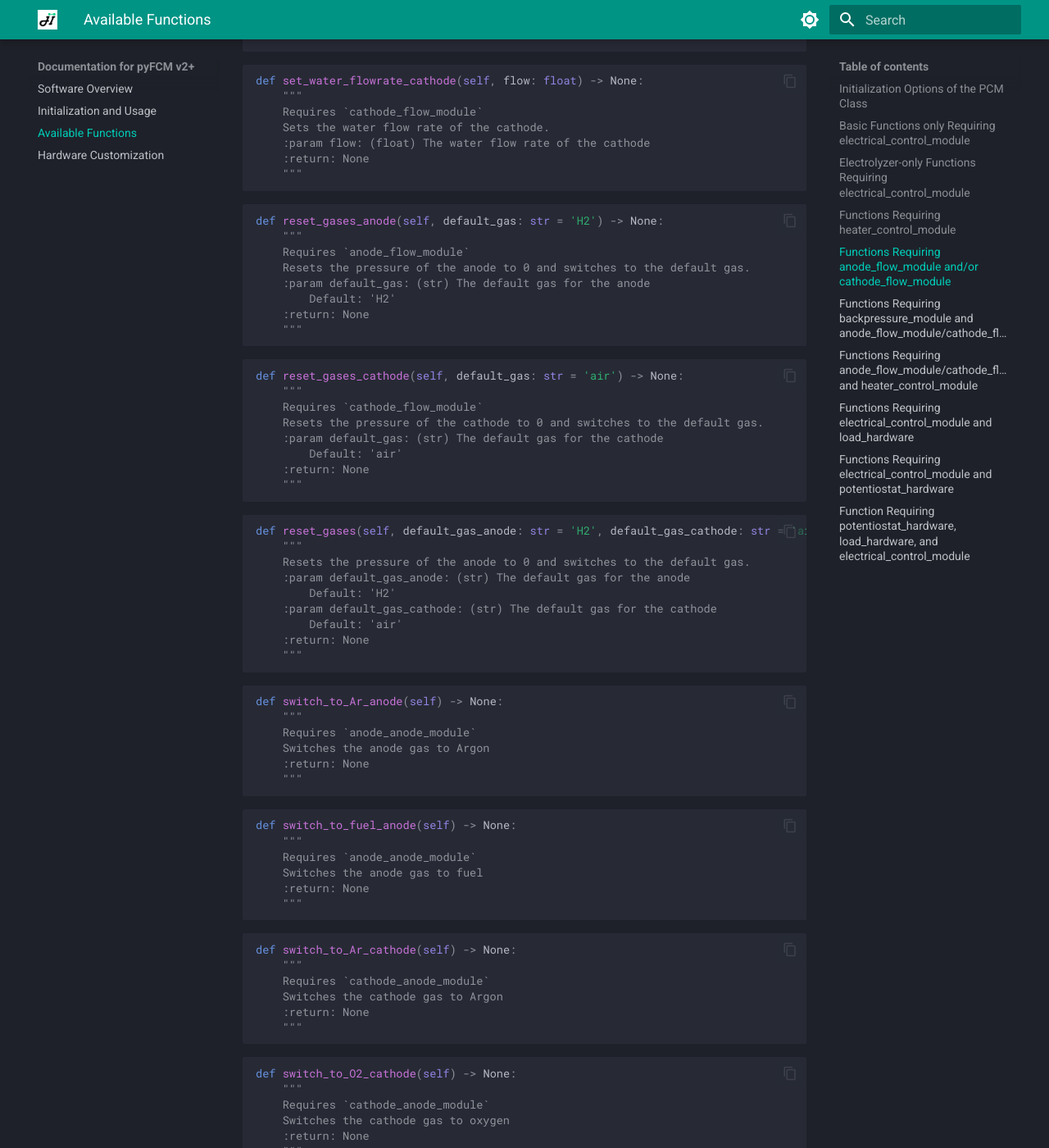
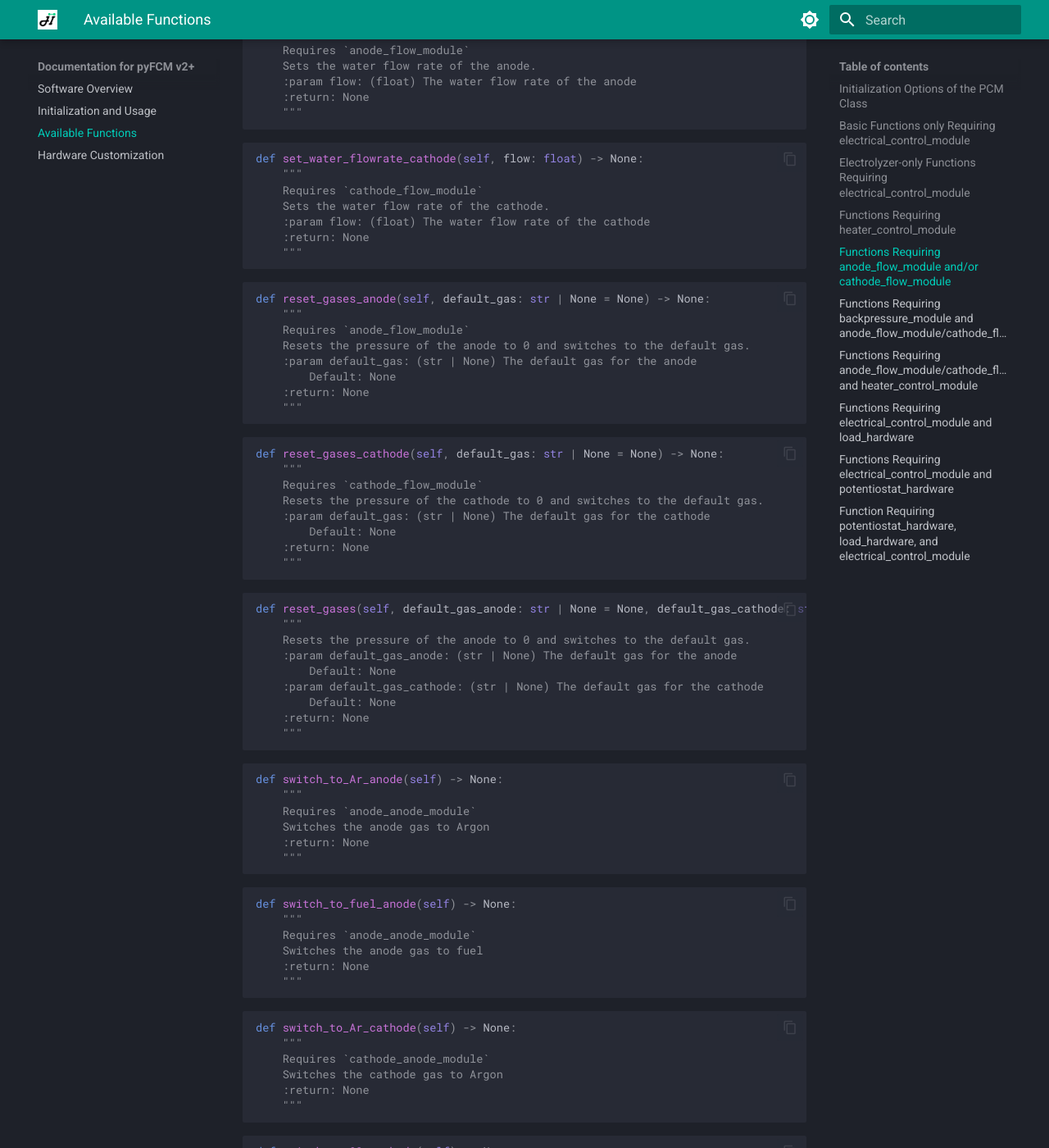
Before and after one commit to Jinetics/pyFCM-docs, an MkDocs documentation site: the page built from docs/functions.md, in a window 1280 px wide and 1400 px high, scrolled down 5608 px. Shown: the whole window at 82% size. Built offline with MkDocs 1.6.1 and Material for MkDocs 9.7.7, drawn with Linux system fonts in a browser that asks for light colours; some of the changed text lies outside the part shown.

Commit message:
Updated the default_gas functions and init variables.

````diff
--- a/docs/functions.md
+++ b/docs/functions.md
@@ -112,13 +117,13 @@ def log_text(self, text: str) -> None:
 ```
 
 ```Python3
-def hardware_reset(self, default_gas_anode: str = 'H2', default_gas_cathode: str = 'air') -> None:
+def hardware_reset(self, default_gas_anode: str | None = None, default_gas_cathode: str | None = None) -> None:
     """
     Resets all hardware components that were initialized.
-    :param default_gas_anode: (str) Default gas for anode (only relevant if `anode_flow_module` is utilized)
-        Default: 'H2'
-    :param default_gas_cathode: (str) Default gas for cathode (only relevant if `cathode_flow_module` is utilized)
-        Default: 'air'
+    :param default_gas_anode: (str | None) Default gas for anode (only relevant if `anode_flow_module` is utilized)
+        Default: None
+    :param default_gas_cathode: (str | None) Default gas for cathode (only relevant if `cathode_flow_module` is utilized)
+        Default: None
     :return: None
     """
 ```
@@ -308,35 +313,35 @@ def set_water_flowrate_cathode(self, flow: float) -> None:
     """
 ```
 ```Python3
-def reset_gases_anode(self, default_gas: str = 'H2') -> None:
+def reset_gases_anode(self, default_gas: str | None = None) -> None:
     """
     Requires `anode_flow_module`
     Resets the pressure of the anode to 0 and switches to the default gas.
-    :param default_gas: (str) The default gas for the anode
-        Default: 'H2'
+    :param default_gas: (str | None) The default gas for the anode
+        Default: None
     :return: None
     """
 ```
 
 ```Python3
-def reset_gases_cathode(self, default_gas: str = 'air') -> None:
+def reset_gases_cathode(self, default_gas: str | None = None) -> None:
     """
     Requires `cathode_flow_module`
     Resets the pressure of the cathode to 0 and switches to the default gas.
-    :param default_gas: (str) The default gas for the cathode
-        Default: 'air'
+    :param default_gas: (str | None) The default gas for the cathode
+        Default: None
     :return: None
     """
 ```
 
 ```Python3
-def reset_gases(self, default_gas_anode: str = 'H2', default_gas_cathode: str = 'air') -> None:
+def reset_gases(self, default_gas_anode: str | None = None, default_gas_cathode: str | None = None) -> None:
     """
     Resets the pressure of the anode to 0 and switches to the default gas.
-    :param default_gas_anode: (str) The default gas for the anode
-        Default: 'H2'
-    :param default_gas_cathode: (str) The default gas for the cathode
-        Default: 'air'
+    :param default_gas_anode: (str | None) The default gas for the anode
+        Default: None
+    :param default_gas_cathode: (str | None) The default gas for the cathode
+        Default: None
     :return: None
     """
 ```
````
Also changed, not shown: other parts of docs/functions.md (+5 -0 lines).
